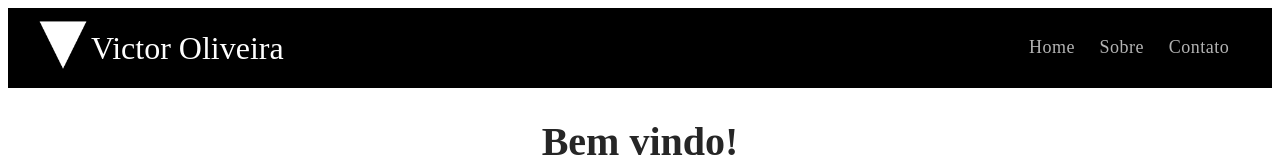
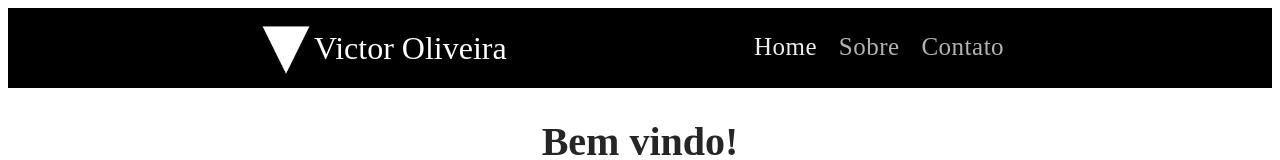
Before and after one commit to vict3or/portifolio, a Next.js app: page / in a window 1280 px wide. Shown: the top 160 px of the page. Built offline with nearby package versions, Linux system fonts and the light colour scheme; no server answers.

Commit message:
changes to the menu alignment and menu item  color when on the page

```diff
--- a/components/Nav.js
+++ b/components/Nav.js
@@ -1,19 +1,22 @@
-import styles from  '../styles/nav.module.css'
+import styles from '../styles/nav.module.css'
 import Link from 'next/link'
 
-export default function Nav() {
+export default function Nav(props) {
+
+
   return (
-    <div className={styles.navbar}>
-      <div className={styles.logo}>
-        <img src="/victor-logo-white.png" alt="logo"/>
-        <h1>Victor Oliveira</h1>
+    <div className={styles.navContainer}>
+      <div className={styles.navbar}>
+        <div className={styles.logo}>
+         <Link href="/"><img src="/victor-logo-white.png" alt="logo"/></Link>
+          <h1>Victor Oliveira</h1>
+        </div>
+        <div className={styles.pages}>
+          <Link href="/" ><a style={{color: props.home}}>Home</a></Link>
+          <Link href="/about"><a style={{color: props.about}}>Sobre</a></Link>
+          <Link href="/Contact"><a style={{color: props.contact}}>Contato</a></Link>
+        </div>
       </div>
-      <div className={styles.pages}>
-        <Link href="/"><a >Home</a></Link>
-        <Link href="/about"><a >Sobre</a></Link>
-        <Link href="/Contact"><a >Contato</a></Link>
-      </div>
-
     </div>
   )
 }
--- a/pages/Contact.js
+++ b/pages/Contact.js
@@ -5,7 +5,7 @@ import style from '../styles/contact.module.css'
 export default function Contact() {
   return (
     <div>
-      <Nav />
+      <Nav contact="#eeeeee"/>
       <div className={style.contactWrapper}>
         <div className={style.contactContact}>
           <h2>Contato</h2>
--- a/pages/index.js
+++ b/pages/index.js
@@ -8,7 +8,7 @@ function Home() {
   const [isFetched, setIsFetched] = useState(false)
 
   useEffect(() => {
-    fetch('https://portifolio-bice-three.vercel.app/api/card')
+    fetch('http://localhost:3000/api/card')
       .then((response) => response.json())
       .then((data) => {
         setStoreData(() => data)
@@ -17,10 +17,9 @@ function Home() {
       .catch((error) => console.log(error))
   }, [])
 
-  console.log(storeData)
   return (
     <div>
-      <Nav />
+      <Nav home="#eeeeee"/>
       <div className={styles.main}>
         <div className={styles.homeWrapper}>
           <div className={styles.descriptionContainer}>
--- a/styles/home.module.css
+++ b/styles/home.module.css
@@ -53,6 +53,7 @@
   background: transparent;
   padding: 0;
   text-transform: none;
+  width: 100%;
 }
 
 .imageContainer img {
--- a/styles/nav.module.css
+++ b/styles/nav.module.css
@@ -1,31 +1,35 @@
 /* .nav-wrapper {} */
 
+.navContainer {
+  background-color: black;
+  display: flex;
+  align-items: center;
+  justify-content: center;
+}
+
 .navbar {
+  width: 100%;
   display: flex;
   justify-content: space-between;
   align-items: center;
   height: 20vh;
-  padding: 0 10px 0 15px;
+  padding-left: 2rem;
+  padding-right: 2rem;
   background-color: black;
 }
 
 .navbar .logo {
-  position: relative;
   width: 70%;
   display: flex;
 }
 
 .navbar .logo img {
-  position: absolute;
-  width: 60px;
-  height: 69.7px;
+  width: 84px;
+  height: 98px;
 }
 
 .navbar .logo h1 {
-  font-size: 2rem;
-  font-weight: 500;
-  margin-left: 58px;
-  color: #fefefe;
+  display: none;
 }
 
 .navbar .pages {
@@ -35,40 +39,64 @@
   align-items: flex-end;
   padding-right: 10px;
 }
-.navbar .pages a{
-  font-size: 18px;
+.navbar .pages a {
+  font-size: 25px;
   letter-spacing: 0.5px;
-  line-height: 1.5;
+  line-height: 1.3;
   text-decoration: none;
   color: #b3b3b3;
   margin: 0 0 2px 2px;
 }
 
+@media (min-width: 801px) {
+  .navContainer {
+    justify-content: center;
+  }
 
-
-@media (min-width: 801px) {
-  .navbar{
+  .navbar {
     height: 80px;
+    max-width: 48rem;
+    justify-content: space-around;
   }
 
   .navbar .logo {
-    padding: 10px;
+    position: relative;
+    width: 70%;
+    display: flex;
+    align-items: center;
+  }
+
+  .navbar .logo img {
+    position: absolute;
+    width: 60px;
+    height: 69.7px;
+  }
+
+  .navbar .logo img:hover {
+    cursor: pointer;
+  }
+
+  .navbar .logo h1 {
+    display: flex;
+    font-size: 2rem;
+    font-weight: 500;
+    margin-left: 58px;
+    color: #fefefe;
   }
 
   .navbar .pages {
-    width: 20%;
+    width: 40%;
     padding: 10px;
     flex-direction: row;
-    justify-content: space-evenly;
+    justify-content: space-around;
   }
 
   .navbar .pages a {
     font-size: 25px;
-    transition: .3s;
+    transition: 0.3s;
   }
 
   .navbar .pages a:hover {
     filter: brightness(170%);
   }
-
 }
```
Also changed, not shown: pages/about.js (+5 -5 lines).
